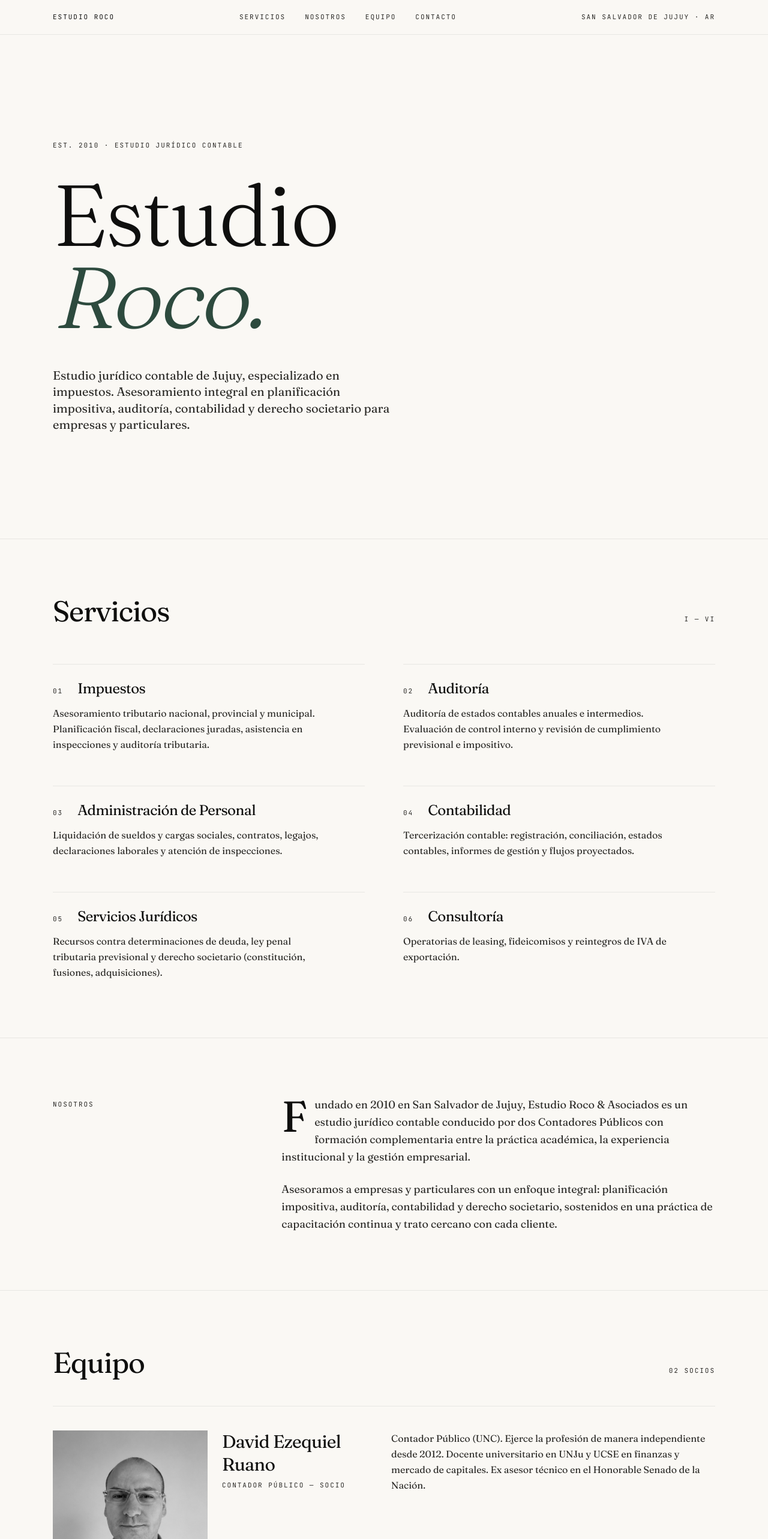
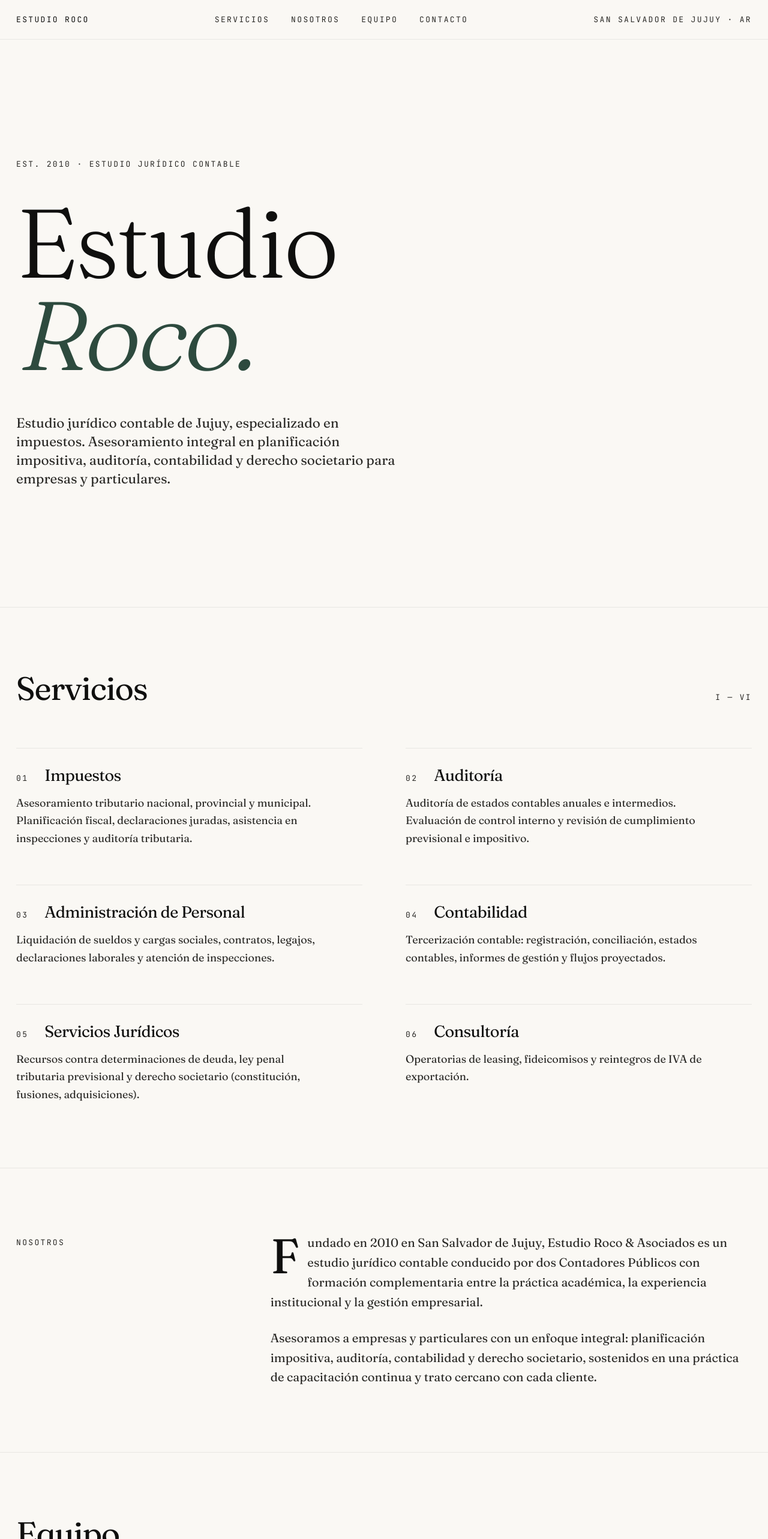
Before and after one commit to LucasEzequielSilva/estudio-roco, a Next.js app: page / in a window 1280 px wide. Shown: the top 2566 px of the page at 60% size. Built offline with nearby package versions, Linux system fonts and the light colour scheme.

Commit message:
feat(a11y): subir tipografía base a 18px y mono labels a 13px
- html font-size 16 → 18px: escala todos los rem para legibilidad
- text-[11px] → text-[13px] en mono labels (header, footer, sección titles)
- Razón: clientela mayor del estudio, mejor accesibilidad

```diff
--- a/src/app/globals.css
+++ b/src/app/globals.css
@@ -24,6 +24,11 @@
   --font-mono: var(--font-mono);
 }
 
+html {
+  /* Sube la base de 16px a 18px: escala todos los rem para mejor legibilidad. */
+  font-size: 18px;
+}
+
 body {
   background: var(--background);
   color: var(--foreground);
--- a/src/app/page.tsx
+++ b/src/app/page.tsx
@@ -53,7 +53,7 @@ export default function Home() {
     <main className="bg-bone text-ink">
       {/* Header */}
       <header className="border-b border-rule">
-        <div className="mx-auto max-w-6xl px-6 py-5 flex items-center justify-between font-mono text-[11px] tracking-[0.18em] uppercase">
+        <div className="mx-auto max-w-6xl px-6 py-5 flex items-center justify-between font-mono text-[13px] tracking-[0.18em] uppercase">
           <span>Estudio Roco</span>
           <nav className="hidden md:flex gap-8 text-ink-soft">
             <a href="#servicios" className="hover:text-ink">Servicios</a>
@@ -68,7 +68,7 @@ export default function Home() {
       {/* Hero */}
       <section className="border-b border-rule">
         <div className="mx-auto max-w-6xl px-6 py-32 md:py-44">
-          <p className="font-mono text-[11px] tracking-[0.18em] uppercase text-ink-soft mb-10">
+          <p className="font-mono text-[13px] tracking-[0.18em] uppercase text-ink-soft mb-10">
             EST. 2010 · Estudio jurídico contable
           </p>
           <h1 className="font-serif font-light tracking-[-0.02em] leading-[0.95] text-[14vw] md:text-[9rem]">
@@ -91,7 +91,7 @@ export default function Home() {
             <h2 className="font-serif text-3xl md:text-5xl tracking-tight">
               Servicios
             </h2>
-            <span className="font-mono text-[11px] tracking-[0.18em] uppercase text-ink-soft">
+            <span className="font-mono text-[13px] tracking-[0.18em] uppercase text-ink-soft">
               I — VI
             </span>
           </div>
@@ -99,7 +99,7 @@ export default function Home() {
             {services.map((s) => (
               <article key={s.n} className="border-t border-rule pt-6">
                 <div className="flex items-baseline gap-6 mb-3">
-                  <span className="font-mono text-[11px] tracking-[0.18em] text-ink-soft">
+                  <span className="font-mono text-[13px] tracking-[0.18em] text-ink-soft">
                     {s.n}
                   </span>
                   <h3 className="font-serif text-2xl tracking-tight">
@@ -119,7 +119,7 @@ export default function Home() {
       <section id="nosotros" className="border-b border-rule">
         <div className="mx-auto max-w-6xl px-6 py-24 grid md:grid-cols-12 gap-10">
           <div className="md:col-span-4">
-            <span className="font-mono text-[11px] tracking-[0.18em] uppercase text-ink-soft">
+            <span className="font-mono text-[13px] tracking-[0.18em] uppercase text-ink-soft">
               Nosotros
             </span>
           </div>
@@ -151,7 +151,7 @@ export default function Home() {
             <h2 className="font-serif text-3xl md:text-5xl tracking-tight">
               Equipo
             </h2>
-            <span className="font-mono text-[11px] tracking-[0.18em] uppercase text-ink-soft">
+            <span className="font-mono text-[13px] tracking-[0.18em] uppercase text-ink-soft">
               {team.length.toString().padStart(2, "0")} socios
             </span>
           </div>
@@ -171,7 +171,7 @@ export default function Home() {
                   <span className="font-serif text-2xl md:text-3xl tracking-tight leading-tight">
                     {p.name}
                   </span>
-                  <span className="font-mono text-[11px] tracking-[0.18em] uppercase text-ink-soft">
+                  <span className="font-mono text-[13px] tracking-[0.18em] uppercase text-ink-soft">
                     {p.role}
                   </span>
                 </div>
@@ -188,7 +188,7 @@ export default function Home() {
       <section id="contacto" className="border-b border-rule">
         <div className="mx-auto max-w-6xl px-6 py-24 grid md:grid-cols-12 gap-10">
           <div className="md:col-span-4">
-            <span className="font-mono text-[11px] tracking-[0.18em] uppercase text-ink-soft">
+            <span className="font-mono text-[13px] tracking-[0.18em] uppercase text-ink-soft">
               Contacto
             </span>
           </div>
@@ -198,7 +198,7 @@ export default function Home() {
             </h2>
             <dl className="grid grid-cols-1 sm:grid-cols-2 gap-x-10 gap-y-6 font-mono text-sm">
               <div>
-                <dt className="text-[11px] tracking-[0.18em] uppercase text-ink-soft mb-1">
+                <dt className="text-[13px] tracking-[0.18em] uppercase text-ink-soft mb-1">
                   Mail
                 </dt>
                 <dd>
@@ -211,7 +211,7 @@ export default function Home() {
                 </dd>
               </div>
               <div>
-                <dt className="text-[11px] tracking-[0.18em] uppercase text-ink-soft mb-1">
+                <dt className="text-[13px] tracking-[0.18em] uppercase text-ink-soft mb-1">
                   Teléfono
                 </dt>
                 <dd>
@@ -221,7 +221,7 @@ export default function Home() {
                 </dd>
               </div>
               <div className="sm:col-span-2">
-                <dt className="text-[11px] tracking-[0.18em] uppercase text-ink-soft mb-1">
+                <dt className="text-[13px] tracking-[0.18em] uppercase text-ink-soft mb-1">
                   Dirección
                 </dt>
                 <dd className="leading-relaxed">
@@ -231,7 +231,7 @@ export default function Home() {
                 </dd>
               </div>
               <div className="sm:col-span-2">
-                <dt className="text-[11px] tracking-[0.18em] uppercase text-ink-soft mb-1">
+                <dt className="text-[13px] tracking-[0.18em] uppercase text-ink-soft mb-1">
                   Horario
                 </dt>
                 <dd>Lun a Vie · 08:00 — 13:00 · 16:00 — 20:00</dd>
@@ -243,7 +243,7 @@ export default function Home() {
 
       {/* Footer */}
       <footer>
-        <div className="mx-auto max-w-6xl px-6 py-10 flex flex-col md:flex-row items-start md:items-center justify-between gap-3 font-mono text-[11px] tracking-[0.18em] uppercase text-ink-soft">
+        <div className="mx-auto max-w-6xl px-6 py-10 flex flex-col md:flex-row items-start md:items-center justify-between gap-3 font-mono text-[13px] tracking-[0.18em] uppercase text-ink-soft">
           <span>© {new Date().getFullYear()} Estudio Roco &amp; Asociados S.R.L.</span>
           <span>estudioroco.com.ar</span>
         </div>
```
